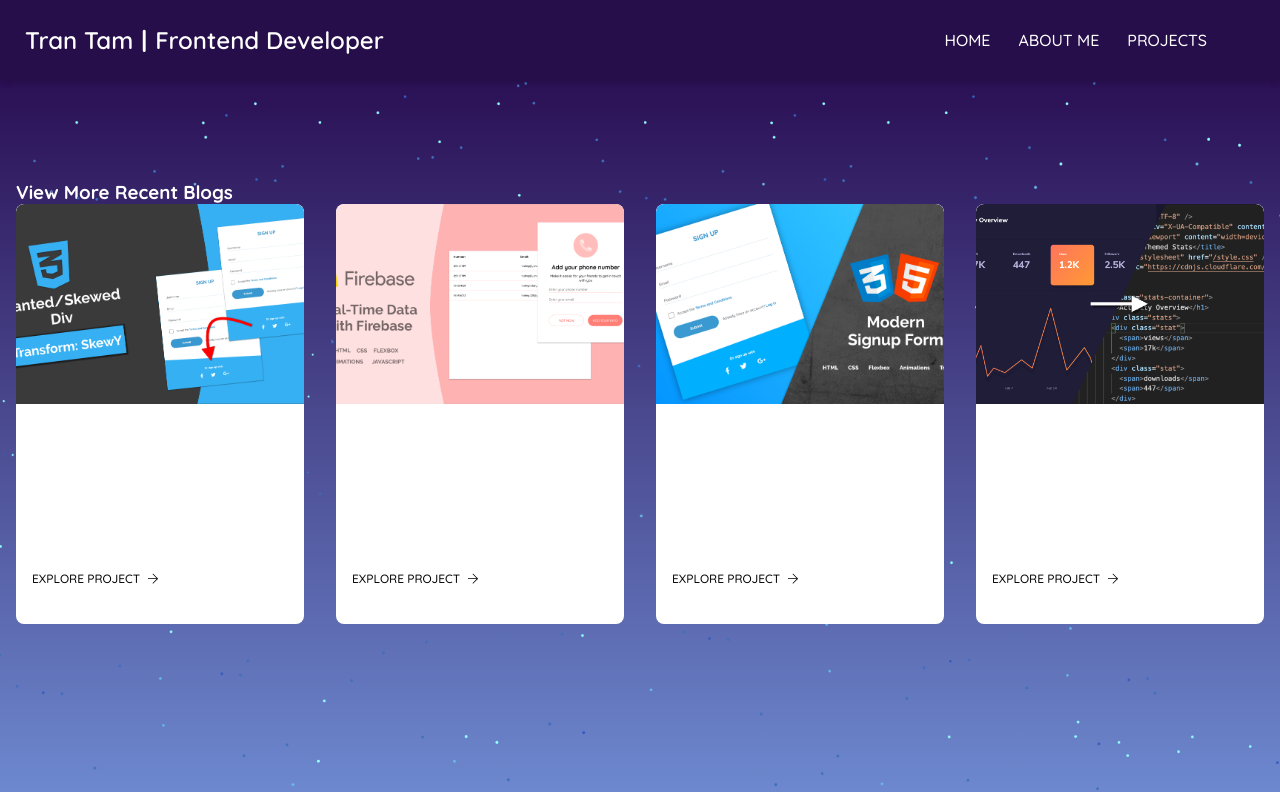
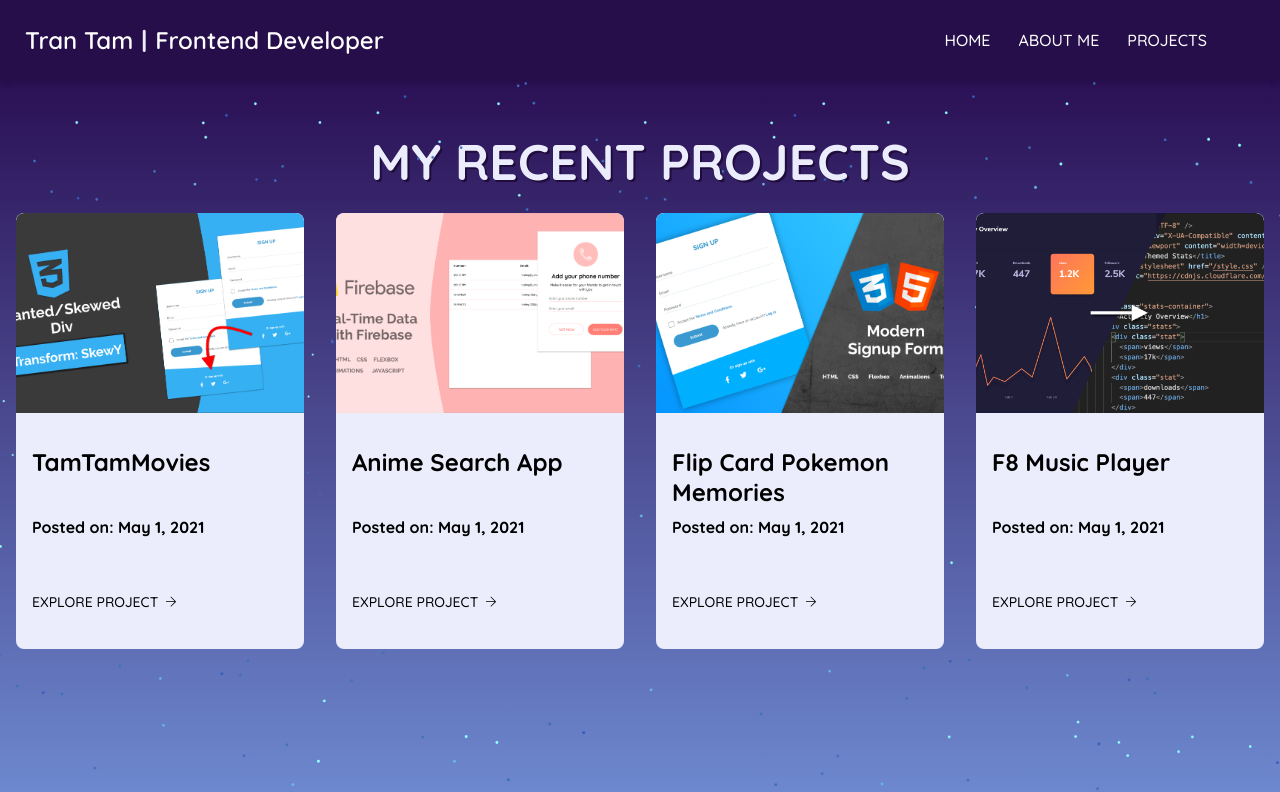
Before and after one commit to owentr1369/my-profile-website-vuejs, a Vue app: page /projects in a window 1280 px wide. Shown: the top 792 px of the page. Built offline with nearby package versions, Linux system fonts and the light colour scheme; a web font is replaced by a local one; what vue2-editor would draw is missing.

Commit message:
complete project cards info

```diff
--- a/src/App.vue
+++ b/src/App.vue
@@ -53,7 +53,7 @@ export default {
   box-sizing: border-box;
   font-family: "Quicksand", sans-serif;
   scroll-behavior: smooth;
-  color: #fff;
+  color: #ecedfc;
 }
 
 .app {
@@ -75,7 +75,7 @@ export default {
 }
 
 .link-light {
-  color: #fff;
+  color: #ecedfc;
 }
 .arrow {
   margin-left: 8px;
@@ -86,7 +86,7 @@ export default {
 }
 .arrow-light {
   path {
-    fill: #fff;
+    fill: #ecedfc;
   }
 }
 
@@ -97,7 +97,7 @@ button,
   margin-top: 24px;
   padding: 12px 24px;
   background-color: #303030;
-  color: #fff;
+  color: #ecedfc;
   border-radius: 20px;
   border: none;
   text-transform: uppercase;
@@ -130,7 +130,7 @@ button,
 .button-light {
   background-color: transparent;
   border: 2px solid #fff;
-  color: #fff;
+  color: #ecedfc;
 }
 .button-inactive {
   pointer-events: none !important;
--- a/src/components/FooterComp.vue
+++ b/src/components/FooterComp.vue
@@ -84,7 +84,7 @@ footer {
 
     .left {
       gap: 32px;
-      color: #fff;
+      color: #fff !important;
       display: flex;
       flex-direction: column;
       align-items: center;
@@ -95,7 +95,7 @@ footer {
       }
       .header {
         font-size: 24px;
-        color: #fff;
+        color: #ecedfc;
         text-decoration: none;
         font-weight: 600;
         @media (max-width: 800px) {
@@ -106,6 +106,7 @@ footer {
         gap: 16px;
         list-style: none;
         display: flex;
+        color: #fff !important;
       }
 
       .col-1,
@@ -127,13 +128,13 @@ footer {
         }
         ul {
           margin-top: auto;
+          color: #ecedfc !important;
           li {
             display: flex;
             align-items: center;
             .svg-icon {
               width: 24px;
               height: auto;
-              color: #fff;
             }
           }
         }
--- a/src/components/ProjectsCard.vue
+++ b/src/components/ProjectsCard.vue
@@ -7,9 +7,9 @@
     <div class="info">
       <h4>{{ post.blogTitle }}</h4>
       <h6>Posted on: {{ post.blogDate }}</h6>
-      <router-link class="link" to="#">
+      <a class="link" target="_blank" :href="`${post.blogLink}`">
         Explore project<Arrow class="arrow" />
-      </router-link>
+      </a>
     </div>
   </div>
 </template>
@@ -36,53 +36,14 @@ export default {
   display: flex;
   flex-direction: column;
   border-radius: 8px;
-  background-color: #fff;
+  background-color: #ecedfc;
   min-height: 420px;
   overflow-x: hidden;
 
   &:hover {
-    transform: rotateZ(-1deg) scale(1.01);
-    box-shadow: 0 4px 6px -1px rgba($color: #000000, $alpha: 0.1),
-      0 2px 4px -1px rgba($color: #000000, $alpha: 0.06);
-  }
-  .icons {
-    display: flex;
-    position: absolute;
-    top: 10px;
-    right: 10px;
-    z-index: 99;
-    .icon {
-      display: flex;
-      justify-content: center;
-      align-items: center;
-      width: 36px;
-      height: 36px;
-      border-radius: 50%;
-      background-color: #fff;
-      transition: 0.5s ease all;
-
-      &:hover {
-        background-color: #303030;
-
-        .edit,
-        .delete {
-          path {
-            svg {
-              fill: #fff;
-            }
-          }
-        }
-      }
-      //   &:nth-child(1) {
-      //     margin-right: 8px;
-      //   }
-      .edit,
-      .delete {
-        pointer-events: none;
-        height: 14px;
-        width: auto;
-      }
-    }
+    transform: rotateZ(-2deg) scale(1.01);
+    box-shadow: 0 8px 12px -2px rgba($color: #000000, $alpha: 0.1),
+      0 4px 8px -2px rgba($color: #000000, $alpha: 0.06);
   }
   img {
     display: block;
@@ -100,25 +61,27 @@ export default {
     z-index: 3;
     padding: 34px 16px;
     color: #000;
+    font-weight: 500;
 
     h4 {
       padding-bottom: 8px;
-      font-size: 20px;
-      font-weight: 300;
+      font-size: 24px;
+      color: #000;
+      min-height: 70px;
     }
 
     h6 {
-      font-weight: 400;
-      font-size: 12px;
+      font-size: 16px;
       padding-bottom: 16px;
+      color: #000;
     }
 
     .link {
       display: inline-flex;
       align-items: center;
-      margin-top: auto;
-      padding-top: 20px;
-      font-size: 12px;
+      margin-top: 30px;
+      padding-top: 10px;
+      font-size: 14px;
       font-weight: 500;
       padding-bottom: 4px;
       transition: 0.5 ease-in all;
--- a/src/store/index.js
+++ b/src/store/index.js
@@ -7,24 +7,28 @@ export default new Vuex.Store({
   state: {
     sampleBlogCards: [
       {
-        blogTitle: "Blog Card #1",
+        blogTitle: "TamTamMovies",
         blogCoverPhoto: "stock-1",
         blogDate: "May 1, 2021",
+        blogLink: "https://github.com/owentr1369/tamtammovies",
       },
       {
-        blogTitle: "Blog Card #2",
+        blogTitle: "Anime Search App",
         blogCoverPhoto: "stock-2",
         blogDate: "May 1, 2021",
+        blogLink: "https://github.com/owentr1369/anime-search-app-vue3",
       },
       {
-        blogTitle: "Blog Card #3",
+        blogTitle: "Flip Card Pokemon Memories",
         blogCoverPhoto: "stock-3",
         blogDate: "May 1, 2021",
+        blogLink: "https://github.com/owentr1369/flip-card-pokemon-memories",
       },
       {
-        blogTitle: "Blog Card #4",
+        blogTitle: "F8 Music Player",
         blogCoverPhoto: "stock-4",
         blogDate: "May 1, 2021",
+        blogLink: "https://github.com/owentr1369/music_player-javascript",
       },
     ],
     editPosts: null,
--- a/src/views/Projects.vue
+++ b/src/views/Projects.vue
@@ -2,7 +2,7 @@
   <div class="blog-card-wrap">
     <img src="../assets/images/stars.png" id="stars" alt="" />
     <div class="container">
-      <h3>View More Recent Blogs</h3>
+      <h3>My Recent Projects</h3>
       <div class="blog-cards">
         <ProjectsCard
           :post="post"
@@ -33,6 +33,7 @@ export default {
   transition: 0.5s ease all;
   min-height: 100vh;
   background: linear-gradient(#2b1055, #7597de);
+  padding-top: 50px;
   img {
     position: absolute;
     top: 0;
@@ -42,6 +43,18 @@ export default {
     object-fit: cover;
     pointer-events: none;
   }
+  .container {
+    h3 {
+      text-align: center;
+      text-transform: uppercase;
+      font-size: 50px;
+      text-shadow: 2px 2px #1f0c3c;
+      color: #ecedfc;
+    }
+    .blog-cards {
+      margin-top: 20px;
+    }
+  }
 }
 h1 {
   color: #000;
```
